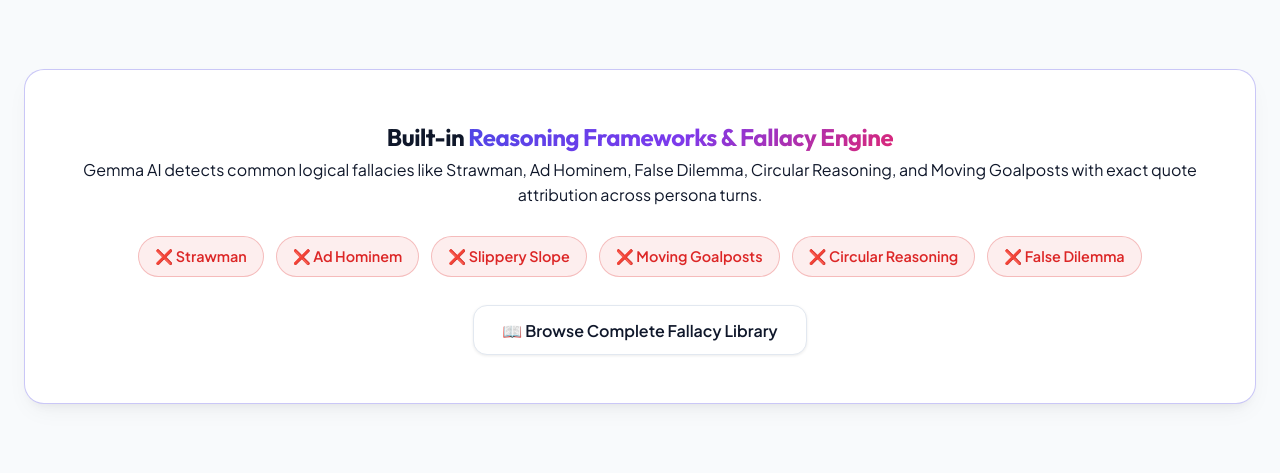
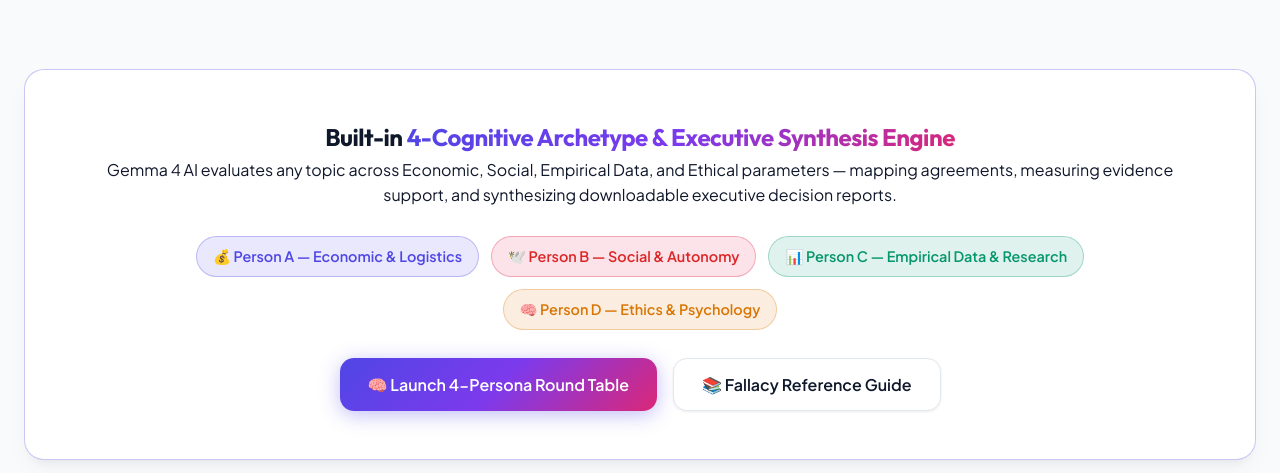
Before and after one commit to Dominus005era/LogicLens, a website: page public/index.html in a window 1280 px wide. Shown: the part 3202-3675 px from the top of the page. Drawn offline with Linux system fonts and the light colour scheme; no server answers.

Commit message:
Redesign banner section on landing page to showcase 4-Cognitive Archetype & Executive Synthesis Engine

```diff
--- a/public/index.html
+++ b/public/index.html
@@ -226,25 +226,28 @@
     </div>
   </section>
 
-  <!-- Fallacies Preview Banner -->
+  <!-- Multi-Parameter Cognitive Frameworks Banner -->
   <section class="fallacies-preview-section" id="fallacies-preview">
     <div class="fallacies-banner">
       <div class="fallacies-content">
-        <h2>Built-in <span class="gradient-text">Reasoning Frameworks & Fallacy Engine</span></h2>
-        <p>Gemma AI detects common logical fallacies like Strawman, Ad Hominem, False Dilemma, Circular Reasoning, and Moving Goalposts with exact quote attribution across persona turns.</p>
+        <h2>Built-in <span class="gradient-text">4-Cognitive Archetype & Executive Synthesis Engine</span></h2>
+        <p>Gemma 4 AI evaluates any topic across Economic, Social, Empirical Data, and Ethical parameters — mapping agreements, measuring evidence support, and synthesizing downloadable executive decision reports.</p>
 
         <div class="fallacies-pills-row">
-          <span class="fallacy-chip" onclick="openFallacyModal('strawman')">❌ Strawman</span>
-          <span class="fallacy-chip" onclick="openFallacyModal('ad_hominem')">❌ Ad Hominem</span>
-          <span class="fallacy-chip" onclick="openFallacyModal('slippery_slope')">❌ Slippery Slope</span>
-          <span class="fallacy-chip" onclick="openFallacyModal('moving_goalposts')">❌ Moving Goalposts</span>
-          <span class="fallacy-chip" onclick="openFallacyModal('circular_reasoning')">❌ Circular Reasoning</span>
-          <span class="fallacy-chip" onclick="openFallacyModal('false_dilemma')">❌ False Dilemma</span>
+          <span class="fallacy-chip" style="background:rgba(79,70,229,0.12); color:var(--accent-indigo); border-color:rgba(79,70,229,0.3);">💰 Person A — Economic & Logistics</span>
+          <span class="fallacy-chip" style="background:rgba(225,29,72,0.12); color:var(--accent-rose); border-color:rgba(225,29,72,0.3);">🕊️ Person B — Social & Autonomy</span>
+          <span class="fallacy-chip" style="background:rgba(5,150,105,0.12); color:var(--accent-emerald); border-color:rgba(5,150,105,0.3);">📊 Person C — Empirical Data & Research</span>
+          <span class="fallacy-chip" style="background:rgba(217,119,6,0.12); color:var(--accent-amber); border-color:rgba(217,119,6,0.3);">🧠 Person D — Ethics & Psychology</span>
         </div>
 
-        <button class="btn btn-secondary margin-top-md" onclick="openFallacyModal()">
-          <span>📖 Browse Complete Fallacy Library</span>
-        </button>
+        <div style="display:flex; justify-content:center; gap:1rem; margin-top:1.5rem; flex-wrap:wrap;">
+          <a href="dashboard.html" class="btn btn-primary">
+            <span>🧠 Launch 4-Persona Round Table</span>
+          </a>
+          <button class="btn btn-secondary" onclick="openFallacyModal()">
+            <span>📚 Fallacy Reference Guide</span>
+          </button>
+        </div>
       </div>
     </div>
   </section>
```
